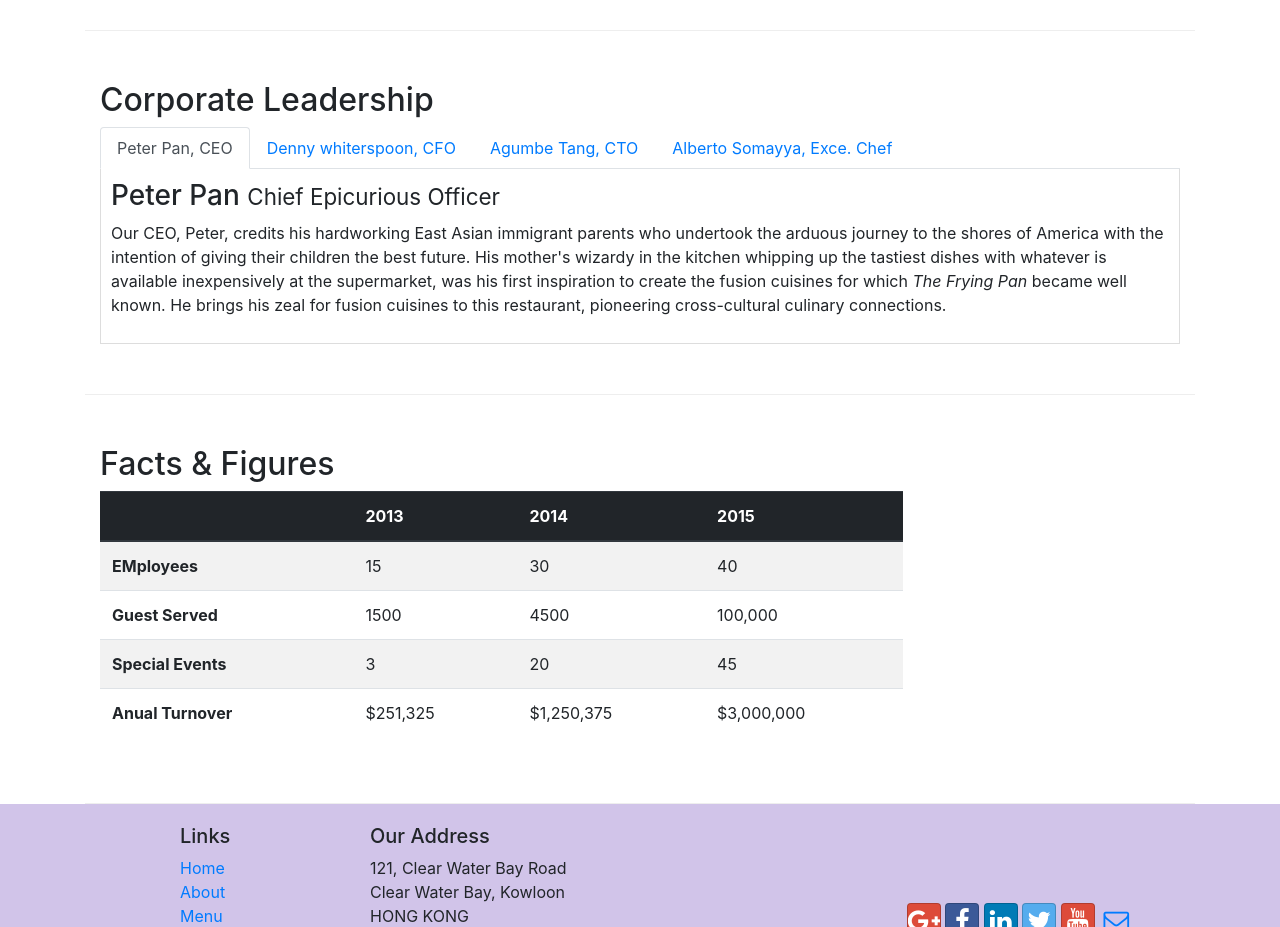
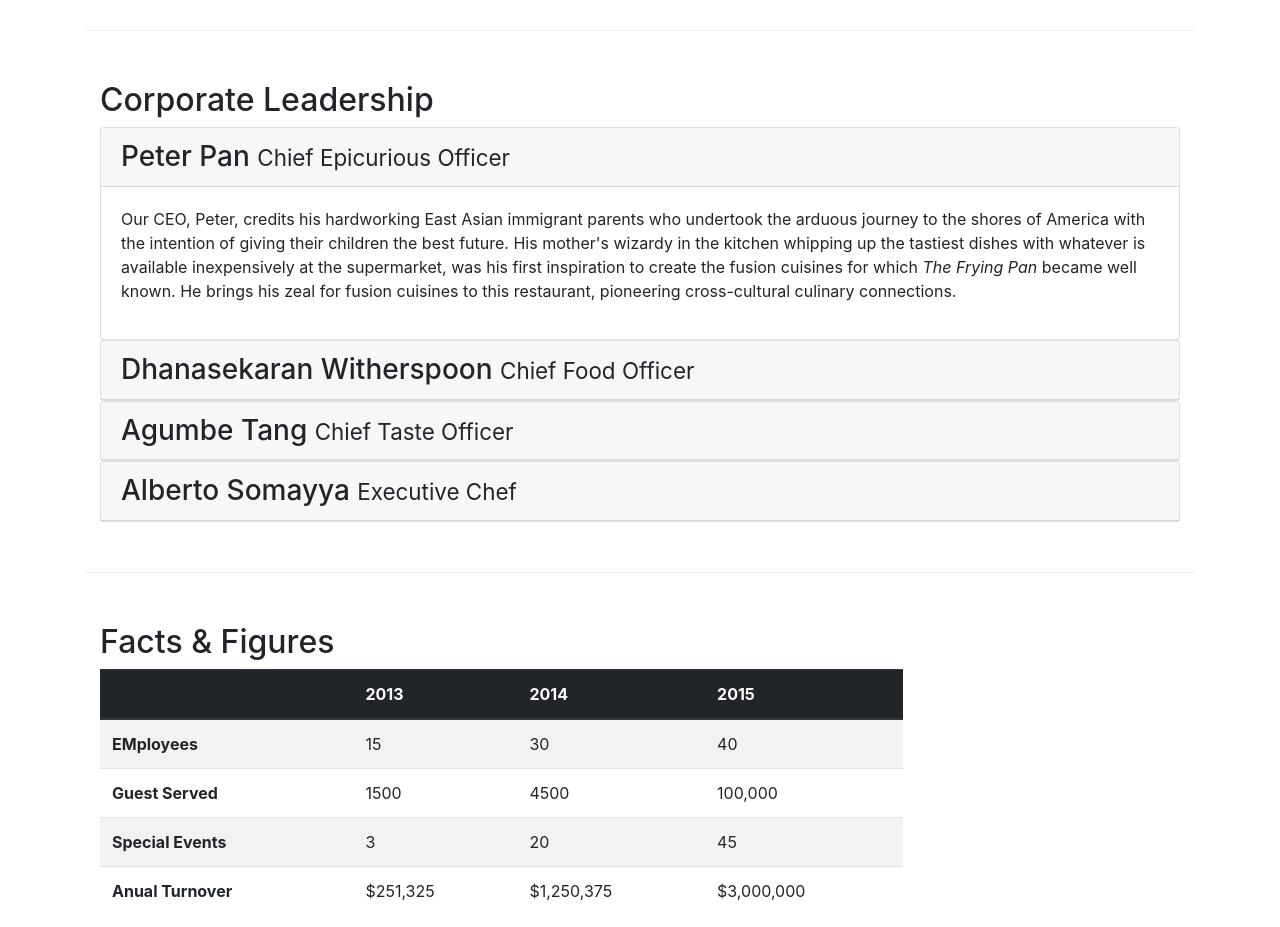
Before and after one commit to ShailjaPatil/BOOTSTRAP4_learn, a website: page aboutus.html in a window 1280 px wide. Shown: the part 920-1847 px from the top of the page. Drawn offline with nearby package versions, Linux system fonts and the light colour scheme.

Commit message:
accordion

```diff
--- a/aboutus.html
+++ b/aboutus.html
@@ -105,37 +105,65 @@
         <div class="row row-content">
             <div class="col-12">
                 <h2>Corporate Leadership</h2>
+<!-- $1 you can use tabs part related to previous module -->
 
-                <ul class="nav nav-tabs">
-                    <li class="nav-item">
-                        <a class="nav-link active" href="#peter" role="tab" data-toggle="tab">Peter Pan, CEO</a>
-                    </li>
-                    <li class="nav-item">
-                        <a class="nav-link " href="#danny" role="tab" data-toggle="tab">Denny whiterspoon, CFO</a>
-                    </li>
-                    <li class="nav-item">
-                        <a class="nav-link " href="#agumbe" role="tab" data-toggle="tab">Agumbe Tang, CTO</a>
-                    </li>
-                    <li class="nav-item">
-                        <a class="nav-link " href="#alberto" role="tab" data-toggle="tab">Alberto Somayya, Exce. Chef</a>
-                    </li>
-                </ul>
-                <div class="tab-content">
-                    <div role="tabpanel" class="tab-pane fade show active" id="peter">
-                        <h3>Peter Pan <small>Chief Epicurious Officer</small></h3>
-                        <p class="d-none d-sm-block">Our CEO, Peter, credits his hardworking East Asian immigrant parents who undertook the arduous journey to the shores of America with the intention of giving their children the best future. His mother's wizardy in the kitchen whipping up the tastiest dishes with whatever is available inexpensively at the supermarket, was his first inspiration to create the fusion cuisines for which <em>The Frying Pan</em> became well known. He brings his zeal for fusion cuisines to this restaurant, pioneering cross-cultural culinary connections.</p>
+
+                <div id="accordion">
+
+                    <div class="card">
+                        <div class="card-header" role="tab" id="peterhead">
+                            <h3 class="mb-0">
+                                <a data-toggle="collapse" data-target="#peter">
+                                    Peter Pan <small>Chief Epicurious Officer</small>
+                            </a></h3>
+                        </div>
+                        <div role="tabpanel" class="collapse show" id="peter" data-parent="#accordion">
+                            <div class="card-body">
+                                <p class="d-none d-sm-block">Our CEO, Peter, credits his hardworking East Asian immigrant parents who undertook the arduous journey to the shores of America with the intention of giving their children the best future. His mother's wizardy in the kitchen whipping up the tastiest dishes with whatever is available inexpensively at the supermarket, was his first inspiration to create the fusion cuisines for which <em>The Frying Pan</em> became well known. He brings his zeal for fusion cuisines to this restaurant, pioneering cross-cultural culinary connections.</p>
+                            </div>
+                        </div>
                     </div>
-                    <div role="tabpanel" class="tab-pane fade " id="danny">
-                        <h3>Dhanasekaran Witherspoon <small>Chief Food Officer</small></h3>
-                        <p class="d-none d-sm-block">Our CFO, Danny, as he is affectionately referred to by his colleagues, comes from a long established family tradition in farming and produce. His experiences growing up on a farm in the Australian outback gave him great appreciation for varieties of food sources. As he puts it in his own words, <em>Everything that runs, wins, and everything that stays, pays!</em></p>
+
+                    <div class="card">
+                        <div class="card-header" role="tab" id="dannyhead">
+                            <h3 class="mb-0">
+                                <a data-toggle="collapse" data-target="#danny">
+                                    Dhanasekaran Witherspoon <small>Chief Food Officer</small>
+                            </a></h3>
+                        </div>
+                        <div role="tabpanel" class="collapse " id="danny" data-parent="#accordion">
+                            <div class="card-body">
+                                <p class="d-none d-sm-block">Our CFO, Danny, as he is affectionately referred to by his colleagues, comes from a long established family tradition in farming and produce. His experiences growing up on a farm in the Australian outback gave him great appreciation for varieties of food sources. As he puts it in his own words, <em>Everything that runs, wins, and everything that stays, pays!</em></p>
+                            </div>
+                        </div>
                     </div>
-                    <div role="tabpanel" class="tab-pane fade" id="agumbe">
-                        <h3>Agumbe Tang <small>Chief Taste Officer</small></h3>
-                        <p class="d-none d-sm-block">Blessed with the most discerning gustatory sense, Agumbe, our CTO, personally ensures that every dish that we serve meets his exacting tastes. Our chefs dread the tongue lashing that ensues if their dish does not meet his exacting standards. He lives by his motto, <em>You click only if you survive my lick.</em></p>
+
+                    <div class="card">
+                        <div class="card-header" role="tab" id="agumbehead">
+                            <h3 class="mb-0">
+                                <a data-toggle="collapse" data-target="#agumbe" >
+                                    Agumbe Tang <small>Chief Taste Officer</small>
+                            </a></h3>
+                        </div>
+                        <div role="tabpanel" class="collapse " id="agumbe" data-parent="#accordion">
+                            <div class="card-body">
+                                <p class="d-none d-sm-block">Blessed with the most discerning gustatory sense, Agumbe, our CTO, personally ensures that every dish that we serve meets his exacting tastes. Our chefs dread the tongue lashing that ensues if their dish does not meet his exacting standards. He lives by his motto, <em>You click only if you survive my lick.</em></p>
+                            </div>
+                        </div>
                     </div>
-                    <div role="tabpanel" class="tab-pane fade " id="alberto">
-                        <h3>Alberto Somayya <small>Executive Chef</small></h3>
-                        <p class="d-none d-sm-block">Award winning three-star Michelin chef with wide International experience having worked closely with whos-who in the culinary world, he specializes in creating mouthwatering Indo-Italian fusion experiences. He says, <em>Put together the cuisines from the two craziest cultures, and you get a winning hit! Amma Mia!</em></p>
+
+                    <div class="card">
+                        <div class="card-header" role="tab" id="albertohead">
+                            <h3 class="mb-0">
+                                <a data-toggle="collapse" data-target="#alberto">
+                                    Alberto Somayya <small>Executive Chef</small>
+                            </a></h3>
+                        </div>
+                        <div role="tabpanel" class="collapse " id="alberto" data-parent="#accordion">
+                            <div class="card-body">
+                                <p class="d-none d-sm-block">Award winning three-star Michelin chef with wide International experience having worked closely with whos-who in the culinary world, he specializes in creating mouthwatering Indo-Italian fusion experiences. He says, <em>Put together the cuisines from the two craziest cultures, and you get a winning hit! Amma Mia!</em></p>
+                            </div>
+                        </div>
                     </div>
 
                 </div>
@@ -236,5 +264,40 @@
     <script src="node_modules/bootstrap/dist/js/bootstrap.min.js"></script>
 
 </body>
+</html>
 
-</html>
+<!--  this is to be used at $1 for tabs form
+<ul class="nav nav-tabs">
+    <li class="nav-item">
+        <a class="nav-link active" href="#peter" role="tab" data-toggle="tab">Peter Pan, CEO</a>
+    </li>
+    <li class="nav-item">
+        <a class="nav-link " href="#danny" role="tab" data-toggle="tab">Denny whiterspoon, CFO</a>
+    </li>
+    <li class="nav-item">
+        <a class="nav-link " href="#agumbe" role="tab" data-toggle="tab">Agumbe Tang, CTO</a>
+    </li>
+    <li class="nav-item">
+        <a class="nav-link " href="#alberto" role="tab" data-toggle="tab">Alberto Somayya, Exce. Chef</a>
+    </li>
+</ul>
+<div class="tab-content">
+                    <div role="tabpanel" class="tab-pane fade show active" id="peter">
+                        <h3>Peter Pan <small>Chief Epicurious Officer</small></h3>
+                        <p class="d-none d-sm-block">Our CEO, Peter, credits his hardworking East Asian immigrant parents who undertook the arduous journey to the shores of America with the intention of giving their children the best future. His mother's wizardy in the kitchen whipping up the tastiest dishes with whatever is available inexpensively at the supermarket, was his first inspiration to create the fusion cuisines for which <em>The Frying Pan</em> became well known. He brings his zeal for fusion cuisines to this restaurant, pioneering cross-cultural culinary connections.</p>
+                    </div>
+                    <div role="tabpanel" class="tab-pane fade " id="danny">
+                        <h3>Dhanasekaran Witherspoon <small>Chief Food Officer</small></h3>
+                        <p class="d-none d-sm-block">Our CFO, Danny, as he is affectionately referred to by his colleagues, comes from a long established family tradition in farming and produce. His experiences growing up on a farm in the Australian outback gave him great appreciation for varieties of food sources. As he puts it in his own words, <em>Everything that runs, wins, and everything that stays, pays!</em></p>
+                    </div>
+                    <div role="tabpanel" class="tab-pane fade" id="agumbe">
+                        <h3>Agumbe Tang <small>Chief Taste Officer</small></h3>
+                        <p class="d-none d-sm-block">Blessed with the most discerning gustatory sense, Agumbe, our CTO, personally ensures that every dish that we serve meets his exacting tastes. Our chefs dread the tongue lashing that ensues if their dish does not meet his exacting standards. He lives by his motto, <em>You click only if you survive my lick.</em></p>
+                    </div>
+                    <div role="tabpanel" class="tab-pane fade " id="alberto">
+                        <h3>Alberto Somayya <small>Executive Chef</small></h3>
+                        <p class="d-none d-sm-block">Award winning three-star Michelin chef with wide International experience having worked closely with whos-who in the culinary world, he specializes in creating mouthwatering Indo-Italian fusion experiences. He says, <em>Put together the cuisines from the two craziest cultures, and you get a winning hit! Amma Mia!</em></p>
+                    </div>
+
+                </div>
+-->
```
